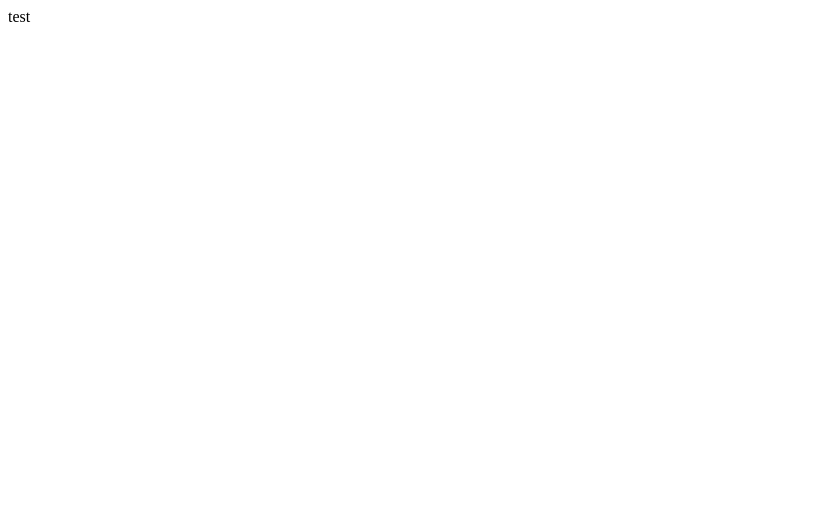
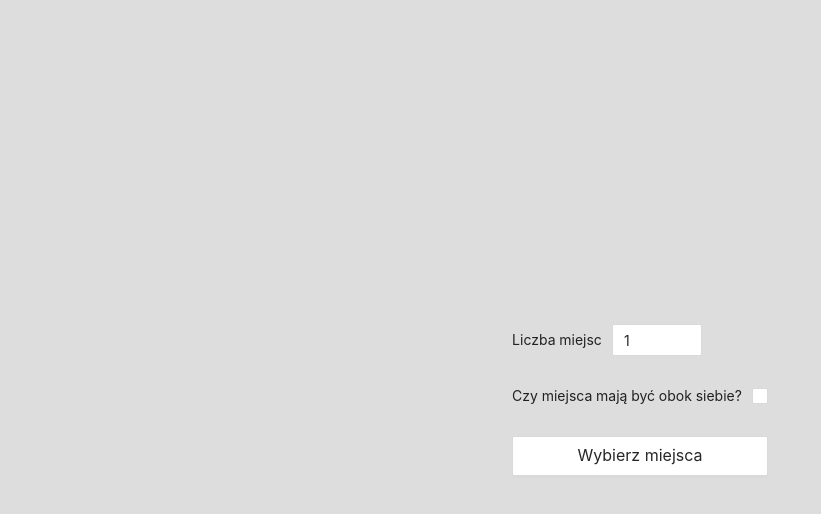
Before and after one commit to Piotr-Les/Internship-task, a React (Create React App) app: page / in a window 1280 px wide. Shown: the top 514 px of the page, without its empty margins (0-821 px from the left). Built offline with nearby package versions, Linux system fonts and the light colour scheme.

Commit message:
redux form state working

```diff
--- a/src/App.tsx
+++ b/src/App.tsx
@@ -1,10 +1,29 @@
 import { Provider } from 'react-redux';
 import store from './redux/store';
+import { Home } from './components/Home';
+import { BrowserRouter as Router, Switch, Route } from 'react-router-dom';
+import { createGlobalStyle } from 'styled-components';
+import 'antd/dist/antd.css';
+
+const GlobalStyle = createGlobalStyle`
+	body {
+		margin: 0;
+		padding: 0;
+		box-sizing: border-box;
+	}
+`;
 
 function App() {
 	return (
 		<Provider store={store}>
-			<div>test</div>
+			<GlobalStyle />
+			<Router>
+				<Switch>
+					<Route exact path="/">
+						<Home />
+					</Route>
+				</Switch>
+			</Router>
 		</Provider>
 	);
 }
--- /dev/null
+++ b/src/components/Home.tsx
@@ -0,0 +1,55 @@
+import { FC, useState } from 'react';
+import styled from 'styled-components';
+import { Form, InputNumber, Checkbox, Button } from 'antd';
+import { CheckboxChangeEvent } from 'antd/lib/checkbox';
+import { useDispatch } from 'react-redux';
+import { submitForm } from '../redux/actions/formActions';
+const MainContainer = styled.div`
+	height: 100vh;
+	width: 100vw;
+	display: flex;
+	align-items: center;
+	justify-content: center;
+	background-color: #ddd;
+`;
+
+const Home: FC = () => {
+	const handleInputChange = (value: number) => {
+		setNumberOfSeats(value);
+	};
+	const handleCheckboxChange = (e: CheckboxChangeEvent) => {
+		setNextToEachOther(e.target.checked);
+	};
+	const submit = () => {
+		dispatch(
+			submitForm({ nextToEachOther: nextToEachOther, numberOfSeats: numberOfSeats })
+		);
+	};
+
+	const dispatch = useDispatch();
+	const [numberOfSeats, setNumberOfSeats] = useState<number>(1);
+	const [nextToEachOther, setNextToEachOther] = useState<boolean>(false);
+
+	return (
+		<MainContainer>
+			<Form>
+				<Form.Item colon={false} label="Liczba miejsc">
+					<InputNumber value={numberOfSeats} min={1} onChange={handleInputChange} />
+				</Form.Item>
+
+				<Form.Item
+					colon={false}
+					label="Czy miejsca mają być obok siebie?"
+					labelAlign="right">
+					<Checkbox checked={nextToEachOther} onChange={handleCheckboxChange} />
+				</Form.Item>
+
+				<Button onClick={submit} block type="default" size="large">
+					Wybierz miejsca
+				</Button>
+			</Form>
+		</MainContainer>
+	);
+};
+
+export { Home };
--- /dev/null
+++ b/src/redux/actions/formActionTypes.ts
@@ -0,0 +1 @@
+export const FORM_SUBMIT = 'FORM_SUBMIT';
--- /dev/null
+++ b/src/redux/actions/formActions.ts
@@ -0,0 +1,7 @@
+import { FORM_SUBMIT } from '../actions/formActionTypes';
+import { IFormState } from '../reducers/formReducer';
+
+export const submitForm = (value: IFormState) => ({
+	type: FORM_SUBMIT,
+	payload: value,
+});
--- /dev/null
+++ b/src/redux/reducers/formReducer.ts
@@ -0,0 +1,26 @@
+import { FORM_SUBMIT } from '../actions/formActionTypes';
+export interface IFormState {
+	numberOfSeats: number;
+	nextToEachOther: boolean;
+}
+const initialState: IFormState = {
+	numberOfSeats: 1,
+	nextToEachOther: false,
+};
+
+type SubmitAction = {
+	type: typeof FORM_SUBMIT;
+	payload: IFormState;
+};
+
+export const formReducer = (state = initialState, action: SubmitAction) => {
+	switch (action.type) {
+		case FORM_SUBMIT:
+			return {
+				numberOfSeats: action.payload.numberOfSeats,
+				nextToEachOther: action.payload.nextToEachOther,
+			};
+		default:
+			return state;
+	}
+};
--- a/src/redux/reducers/index.ts
+++ b/src/redux/reducers/index.ts
@@ -1,3 +1,4 @@
 import { combineReducers } from 'redux';
 import { seatsReducer } from './seatsReducer';
-export default combineReducers({ seats: seatsReducer });
+import { formReducer } from './formReducer';
+export default combineReducers({ seats: seatsReducer, form: formReducer });
--- a/src/redux/reducers/seatsReducer.ts
+++ b/src/redux/reducers/seatsReducer.ts
@@ -13,7 +13,7 @@ export interface ISeat {
 	cords: ICords;
 	reserved: boolean;
 }
-interface IInitialState {
+interface IState {
 	loading: boolean;
 	seats: ISeat[];
 	error: string;
@@ -32,7 +32,7 @@ type FetchErrorAction = {
 
 type Action = FetchRequestAction | FetchSuccessAction | FetchErrorAction;
 
-const initialState: IInitialState = {
+const initialState: IState = {
 	loading: false,
 	seats: [],
 	error: '',
```
Also changed, not shown: package.json (+7 -0 lines), 2 other files (tests, documents, lock files or other folders).
